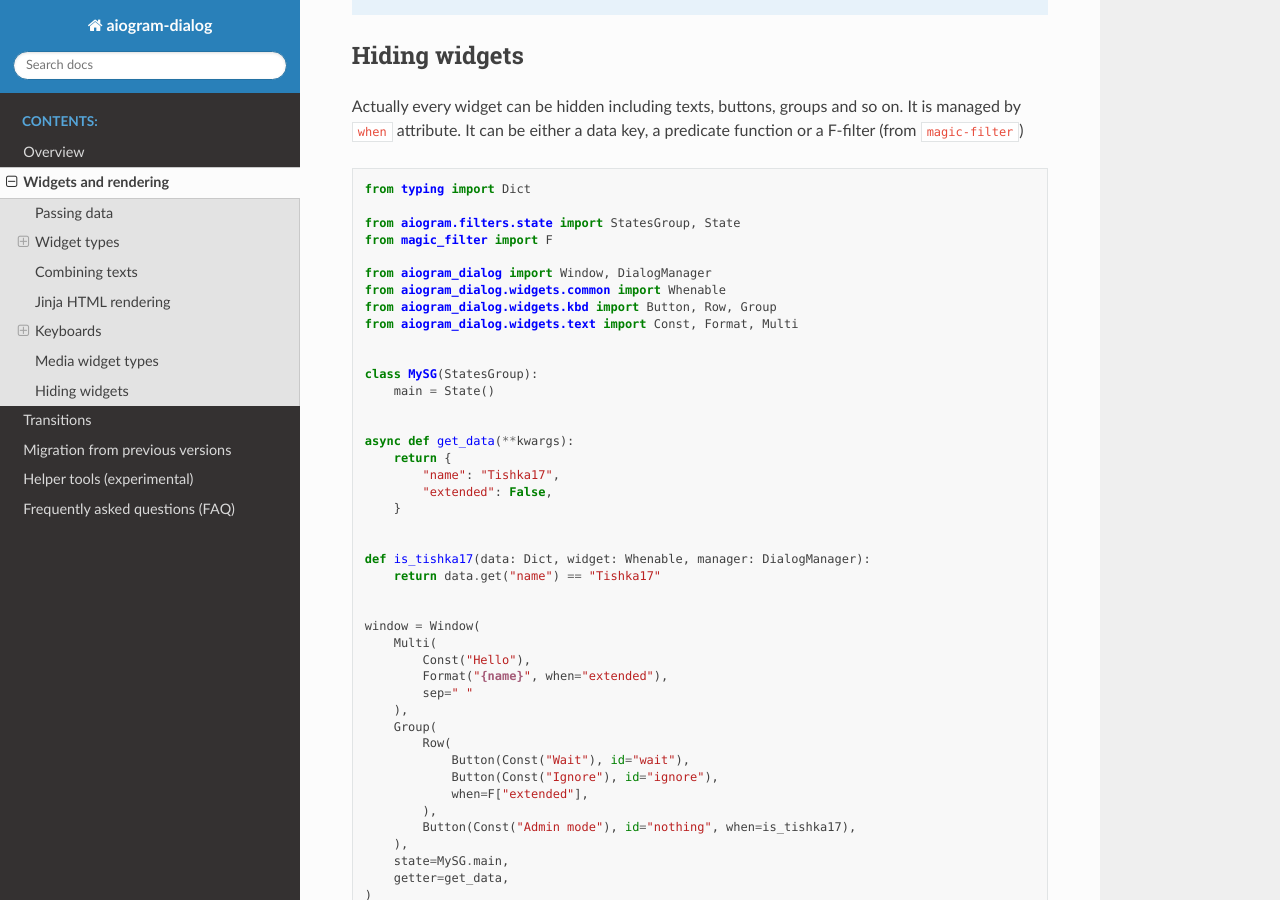
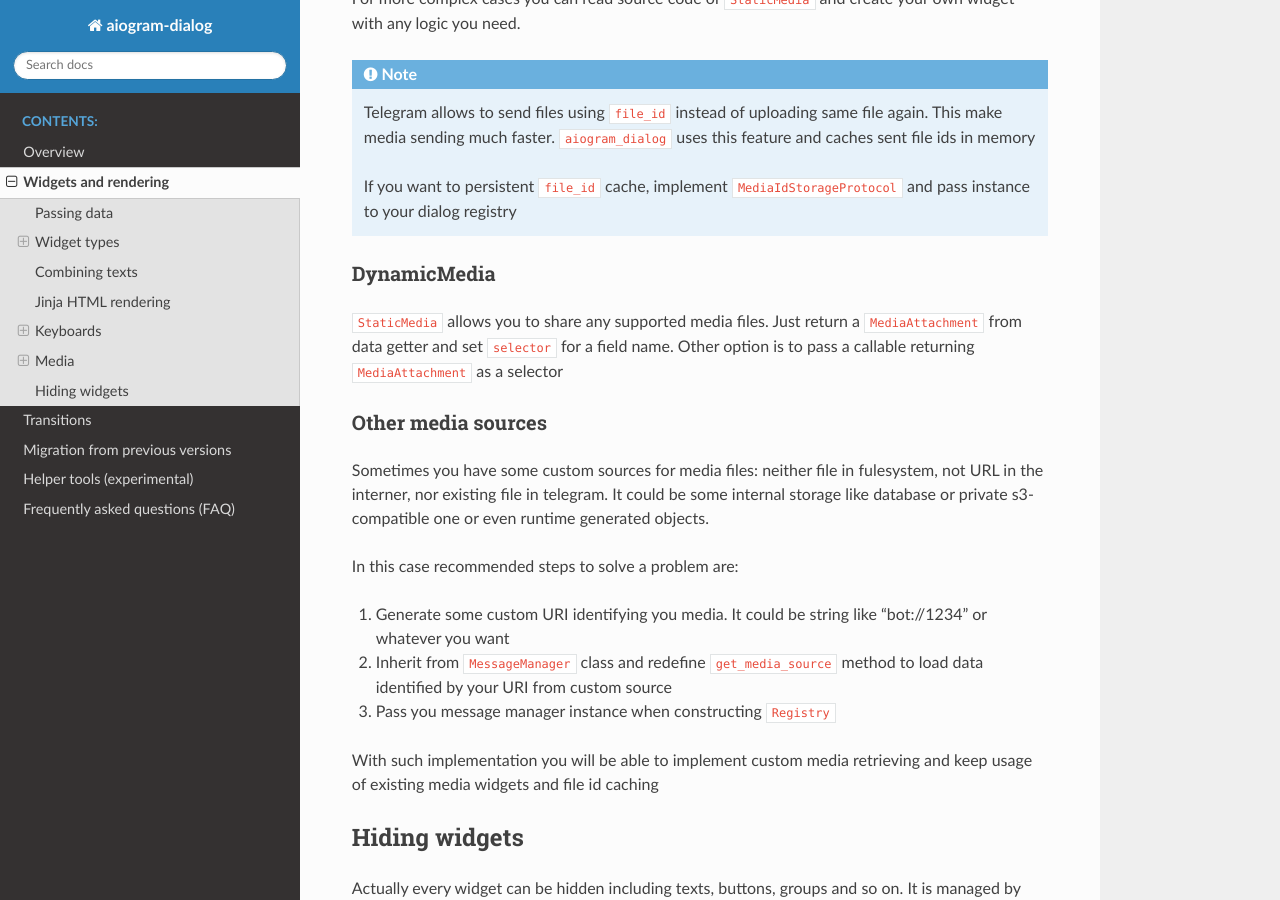
Before and after one commit to Tishka17/aiogram_dialog, a Sphinx documentation site: the page built from docs/widgets.rst, in a window 1280 px wide and 900 px high, scrolled down 16370 px. Built offline with Sphinx 7.4.7 and the Read the Docs theme 2.0.0, drawn with Linux system fonts in a browser that asks for light colours; some of the changed text lies outside the part shown.

Commit message:
dynamic media widget

```diff
--- a/docs/widgets.rst
+++ b/docs/widgets.rst
@@ -97,6 +97,12 @@ Each keyboard provides one or multiple inline buttons. Text on button is rendere
 * ``Next``/``Back`` - switches state forward or backward
 * ``Start`` - starts a new dialog with no params
 * ``Cancel`` - closes the current dialog with no result. An underlying dialog is shown
+
+Media widget types
+***********************
+
+* `StaticMedia`_ - simple way to share media by url or file path
+* `DynamicMedia`_ - some media attachment constructed dynamically
 
 Combining texts
 =================
@@ -341,10 +347,15 @@ It is possible to switch to the state for choosing the month of the current year
 .. image::  resources/calendar3.png
 
 
-Media widget types
+Media
 =====================
 
-Currently ``StaticMedia`` is only existing out of the box media widget.
+
+StaticMedia
+********************
+
+``StaticMedia`` allows you to share media files by their path os URLs. Though address supports string interpolation as it can be ``Text`` widget, other parameters remain static.
+
 You can use it providing ``path`` or ``url`` to the file, it's ContentType and additional parameters if required.
 Also you might need to change media type (``type=ContentType.Photo``) or provide any additional params supported by aiogram using ``media_params``
 
@@ -365,6 +376,27 @@ For more complex cases you can read source code of ``StaticMedia`` and create yo
 
     If you want to persistent ``file_id`` cache, implement ``MediaIdStorageProtocol`` and pass instance to your dialog registry
 
+DynamicMedia
+*******************
+
+``StaticMedia`` allows you to share any supported media files. Just return a ``MediaAttachment`` from data getter and set ``selector`` for a field name.
+Other option is to pass a callable returning ``MediaAttachment`` as a selector
+
+Other media sources
+*********************
+
+Sometimes you have some custom sources for media files: neither file in fulesystem, not URL in the interner, nor existing file in telegram.
+It could be some internal storage like database or private s3-compatible one or even runtime generated objects.
+
+In this case recommended steps to solve a problem are:
+
+1. Generate some custom URI identifying you media. It could be string like "bot://1234" or whatever you want
+2. Inherit from ``MessageManager`` class and redefine ``get_media_source`` method to load data identified by your URI from custom source
+3. Pass you message manager instance when constructing ``Registry``
+
+With such implementation you will be able to implement custom media retrieving and keep usage of existing media widgets and file id caching
+
+
 Hiding widgets
 ====================
 
```
Also changed, not shown: 1 other file.
